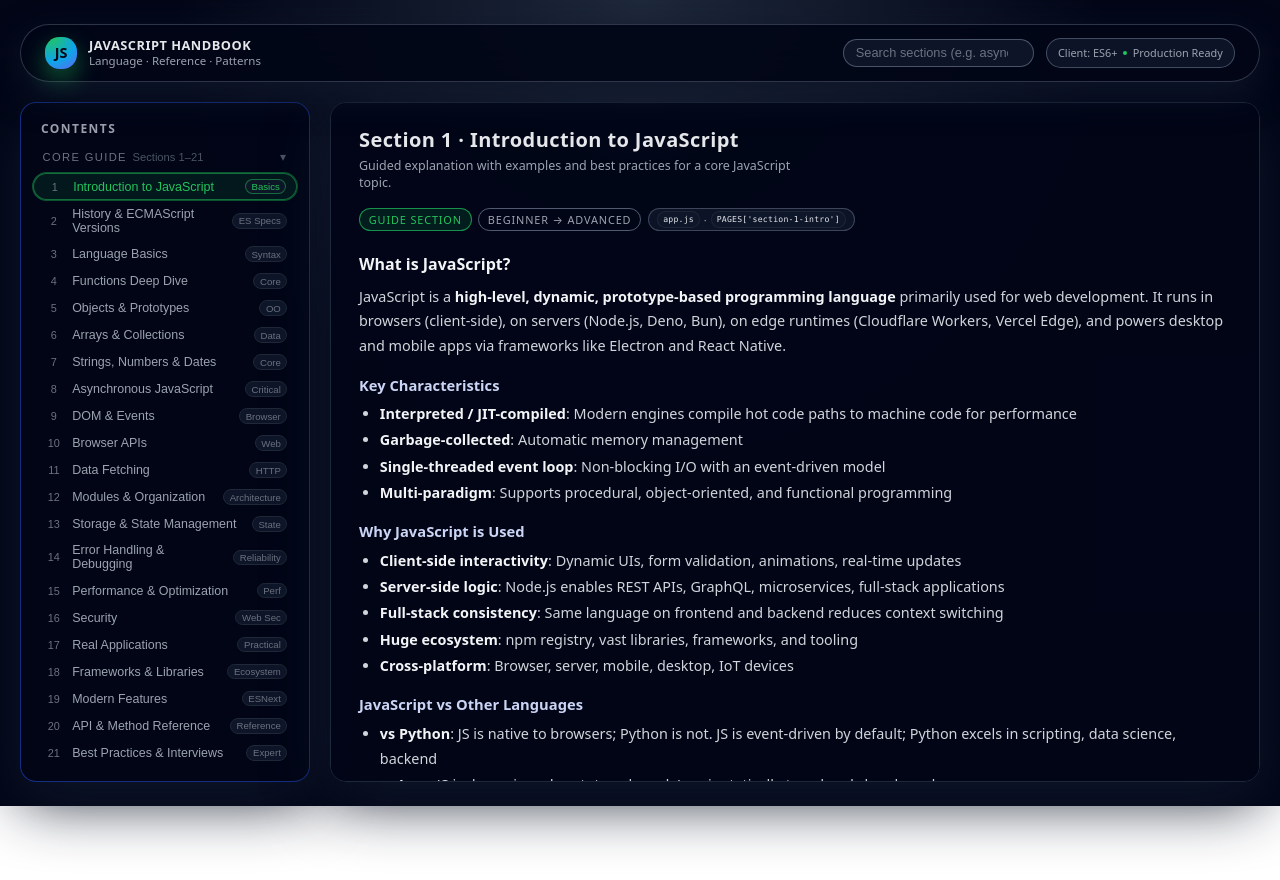
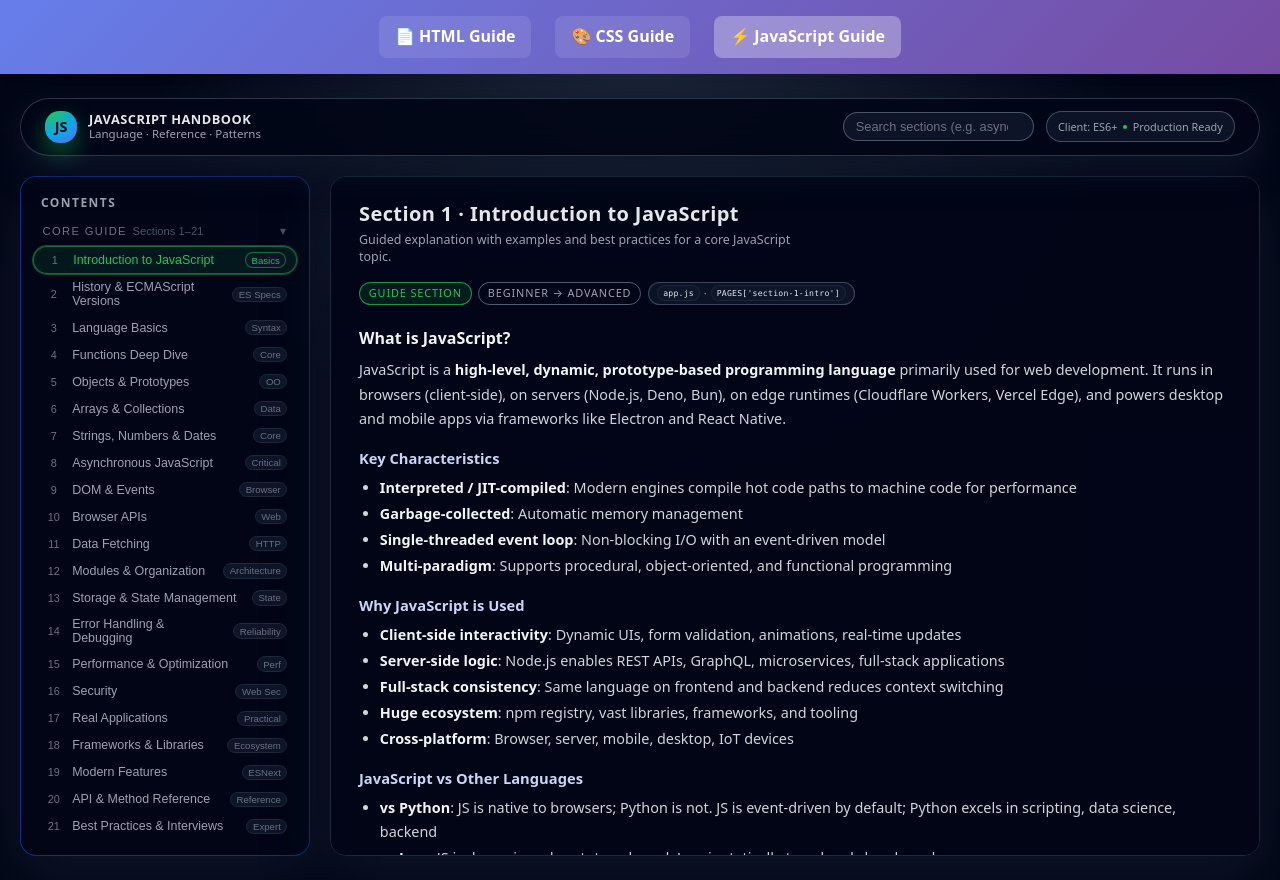
Before and after one commit to faizan1699/plain-js-complete-guide, a plain HTML site: page index.html in a window 1280 px wide. Before the commit the page ends 806 px from the top, so only its background shows below. Drawn offline with Linux system fonts and the light colour scheme.

Commit message:
Add a sticky top navigation bar with links to HTML, CSS, and JavaScript guides, enhancing site navigation and user experience.

```diff
--- a/index.html
+++ b/index.html
@@ -6,8 +6,47 @@
   <title>JavaScript Guide - Complete Professional Documentation</title>
   <meta name="description" content="Complete JavaScript guide from beginner to advanced - language reference, API documentation, and real-world patterns" />
   <link rel="stylesheet" href="styles.css" />
+  <style>
+    .top-navbar {
+      background: linear-gradient(135deg, #667eea 0%, #764ba2 100%);
+      padding: 1rem 2rem;
+      box-shadow: 0 2px 10px rgba(0, 0, 0, 0.1);
+      position: sticky;
+      top: 0;
+      z-index: 50;
+    }
+    .top-navbar nav {
+      display: flex;
+      justify-content: center;
+      gap: 1.5rem;
+      flex-wrap: wrap;
+    }
+    .top-navbar a {
+      color: white;
+      text-decoration: none;
+      font-weight: 600;
+      padding: 0.5rem 1rem;
+      border-radius: 0.5rem;
+      transition: background-color 0.3s ease;
+      background: rgba(255, 255, 255, 0.1);
+    }
+    .top-navbar a:hover {
+      background: rgba(255, 255, 255, 0.2);
+      text-decoration: none;
+    }
+    .top-navbar a.active {
+      background: rgba(255, 255, 255, 0.3);
+    }
+  </style>
 </head>
 <body>
+  <div class="top-navbar">
+    <nav aria-label="Web Development Guides">
+      <a href="https://faizan1699.github.io/html-plan/">📄 HTML Guide</a>
+      <a href="https://faizan1699.github.io/css-plan-guide/">🎨 CSS Guide</a>
+      <a href="https://faizan1699.github.io/plain-js-complete-guide/" class="active">⚡ JavaScript Guide</a>
+    </nav>
+  </div>
   <div class="layout-shell">
     <!-- HEADER -->
     <header class="app-header">
```
